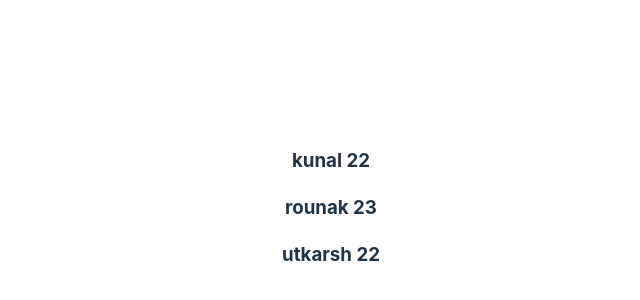
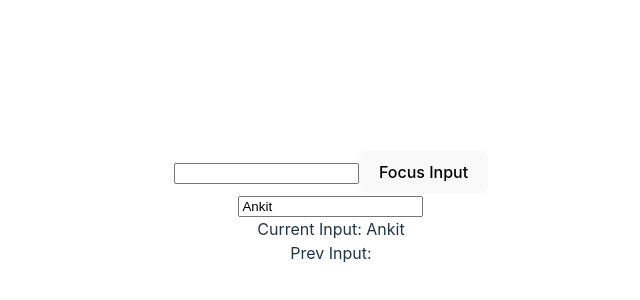
Before and after one commit to ankitsaini345/react-examples, a React (Vite) app: page / in a window 1280 px wide. Shown: the part 192-492 px from the top of the page, without its empty margins (309-949 px from the left). Built offline with nearby package versions, Linux system fonts and the light colour scheme.

Commit message:
UseRef Example

```diff
--- a/src/App.tsx
+++ b/src/App.tsx
@@ -1,7 +1,8 @@
 import './App.css'
 // import UseCallback from './HooksExample/useCallbackExample'
 // import UseContextParent from './HooksExample/useContext/UseContextParent'
-import UseReducerEx from './HooksExample/useReducer/UseRecucerEx'
+// import UseReducerEx from './HooksExample/useReducer/UseRecucerEx'
+import UseREfEx from './HooksExample/useRef/UseRefEx'
 // import { UseEffectClassEx } from './HooksExample/UseEffectClass'
 // import UseEffectFunctionEx from './HooksExample/UseEffectFunctionEx'
 // import UseMemoEx from './HooksExample/UseMemoEx'
@@ -12,7 +13,7 @@ function App() {
 
   return (
     <>
-      <UseReducerEx />
+      <UseREfEx />
     </>
   )
 }
--- /dev/null
+++ b/src/HooksExample/useRef/UseRefEx.tsx
@@ -0,0 +1,30 @@
+import { useEffect, useRef, useState } from "react";
+// import { State, Ref } from "./renderCountEx";
+
+export default function UseREfEx() {
+    const inputRef = useRef<any>(null)
+
+    const focusInput = () => {
+        inputRef.current.focus()
+    }
+
+    const [name, setName] = useState("Ankit")
+    const previousName = useRef<any>(null)
+
+    useEffect(() => {
+        previousName.current = name
+    }, [name])
+
+    return (
+        <>
+            <input ref={inputRef} />
+            <button onClick={focusInput}>Focus Input</button>
+            <br />
+            <input value={name} onChange={e => setName(e.target.value)} />
+            <div>
+                 Current Input: {name} <br />
+                 Prev Input: {previousName.current}
+            </div>
+        </>
+    )
+}
--- /dev/null
+++ b/src/HooksExample/useRef/renderCountEx.tsx
@@ -0,0 +1,27 @@
+import { useState, useEffect, useRef } from "react"
+
+export function State() {
+    const [rerenderCount, setRerenderCount] = useState(0)
+
+    useEffect(() => {
+        setRerenderCount(prevCount => prevCount + 1)
+    })
+
+    return <div>{rerenderCount}</div>
+}
+export function Ref() {
+    const rerenderCount = useRef(0)
+    const [count, setCount] = useState(0)
+    // increasing count will re render the component
+    useEffect(() => {
+        rerenderCount.current = rerenderCount.current + 1
+    })
+
+    return (
+        <>
+            <div>{rerenderCount.current}</div>
+            <div>{count}</div>
+            <button onClick={() => setCount((count) => count +1)}>inc count</button>
+        </>
+    )
+}
```
